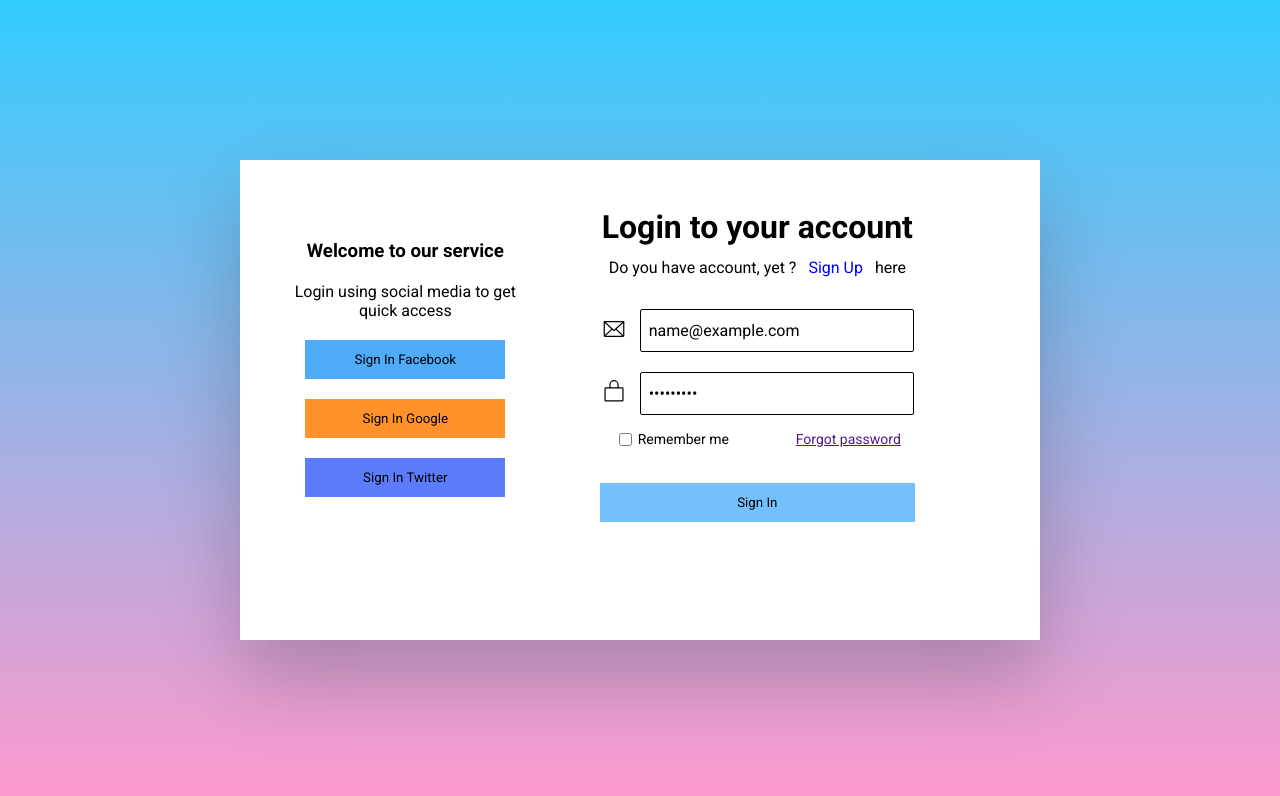
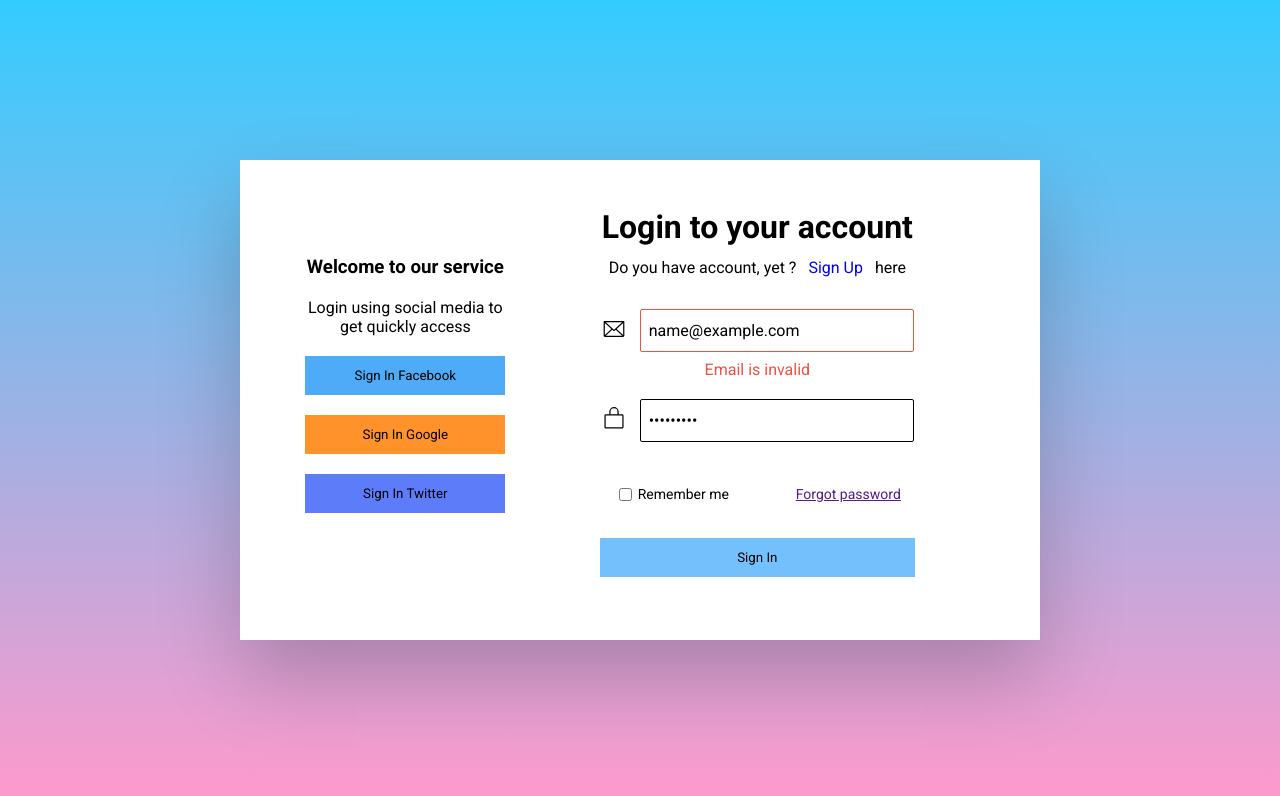
Before and after one commit to Vinh23123/KL-FE, a React (Vite) app: page /login in a window 1280 px wide. Both pictures are taken after typing "name@example.com", "Sample123" into the empty fields and a click on the button "Sign In". Shown: the top 796 px of the page. Built offline with nearby package versions, Linux system fonts and the light colour scheme.

Commit message:
update handle validation login form

```diff
--- a/src/App.jsx
+++ b/src/App.jsx
@@ -5,12 +5,14 @@ import Home from "./pages/Home";
 import AppLayout from "./pages/AppLayout";
 import Slider from "./pages/Slider";
 import Login from "./components/Login";
+import Signup from "./components/Signup";
 
 function App() {
   return (
     <Routes>
       {/* AppLayout will wrap all these routes */}
       <Route path="/login" element={<Login />} />
+      <Route path="/signup" element={<Signup />} />
       <Route path="/" element={<AppLayout />}>
         <Route path="home" element={<Home />} />
         {/* <Route path="rooms" element={<Slider />}>
--- a/src/components/Login.jsx
+++ b/src/components/Login.jsx
@@ -3,24 +3,77 @@ import { useNavigate } from "react-router-dom";
 
 import "../styles/Login.scss";
 import { Envelope, LockSimple } from "@phosphor-icons/react";
+import { VALIDATOR as pattern } from "../constant/PatternValidate";
+import { useEffect } from "react";
+
+const FAKE_USER = {
+  email: "admin@test.com",
+  password: "123",
+};
 
 const Login = () => {
-  const [email, setEmail] = useState("");
-  const [password, setPassword] = useState("");
+  const navigate = useNavigate();
+  const [errors, setErrors] = useState({});
+  const [formData, setFormData] = useState({
+    email: "",
+    password: "",
+    confirmPassword: "",
+  });
 
-  const navigate = useNavigate();
+  const borderRedEmail = errors.email ? `error-message` : "";
+  const borderRedPassword = errors.password ? `error-message` : "";
 
   const handleNavigateSignUp = () => {
-    console.log("hello");
+    console.log("switch to signup");
+    navigate("/signup");
+  };
 
-    // navigate("/signup");
+  const handleChange = (e) => {
+    console.log(e.target);
+    const { name, value } = e.target;
+    setFormData({ ...formData, [name]: value });
+    setErrors({ ...errors, [name]: "" }); // Clear the error when user starts typing
+  };
+
+  const validateForm = (data) => {
+    const newErrors = {}; // Create a new errors object instead of mutating the state
+
+    if (!data.email.trim()) {
+      newErrors.email = "Email is required";
+    } else if (!pattern.email.test(formData.email)) {
+      newErrors.email = "Email is invalid";
+    }
+
+    if (!data.password) {
+      newErrors.password = "Password is required";
+    } else if (data.password.length < 8) {
+      newErrors.password = "Password must be at least 8 characters long";
+    }
+
+    if (data.confirmPassword !== data.password) {
+      newErrors.confirmPassword = "Passwords do not match";
+    }
+
+    return newErrors;
   };
 
   const handleSubmit = (e) => {
     e.preventDefault();
     console.log("Checkpoint");
-
-    if (!email || !password) return;
+    const newErrors = validateForm(formData);
+    // Object.keys(newErros) return an array of key of the object
+    setErrors(newErrors);
+    if (Object.keys(newErrors).length === 0) {
+      if (
+        formData.email === FAKE_USER.email &&
+        formData.password === FAKE_USER.password
+      ) {
+        navigate("/home");
+        console.log("Form submitted successfully!");
+      }
+    } else {
+      console.log("Form submission failed due to validation errors.");
+    }
   };
 
   return (
@@ -32,7 +85,7 @@ const Login = () => {
               <h3 className="mb-20">Welcome to our service</h3>
 
               <p className="mb-20">
-                Login using social media to get quick access
+                Login using social media to get quickly access
               </p>
             </div>
             <div>
@@ -64,34 +117,57 @@ const Login = () => {
             </p>
 
             <form className="login__form" onSubmit={(e) => handleSubmit(e)}>
-              <div className="login__form__items flex-align-center mb-20">
+              <div className="mb-20 flex">
+                <div className="login__form__items flex-align-center">
                   {/* icon email */}
                   <label htmlFor="email">
                     <Envelope size={26} />
                   </label>
                   <input
+                    className={`${borderRedEmail}`}
                     type="email"
                     id="email"
                     name="email"
-                  value={email}
-                  onChange={(e) => setEmail(e.target.value)}
+                    value={formData.email}
+                    onChange={(e) => handleChange(e)}
                     placeholder="Email address"
                   />
                 </div>
+                <div>
+                  {errors.email ? (
+                    <span className="error-message-alert">{errors.email} </span>
+                  ) : (
+                    <></>
+                  )}
+                </div>
+              </div>
+              <div className="mb-20 flex">
                 <div className="login__form__items flex-align-center ">
                   {/* icon password */}
                   <label htmlFor="password">
                     <LockSimple size={26} />
                   </label>
                   <input
+                    className={`${borderRedPassword}`}
                     type="password"
                     id="password"
                     name="password"
-                  value={password}
+                    value={formData.password}
+                    onChange={(e) => handleChange(e)}
                     placeholder="Password"
-                  onChange={(e) => setPassword(e.target.value)}
                   />
                 </div>
+                <div>
+                  {errors.password ? (
+                    <span className="error-message-alert">
+                      {errors.password}
+                    </span>
+                  ) : (
+                    <></>
+                  )}
+                </div>
+              </div>
+
               <div className="login__form__sec">
                 <div className="login__form__remember">
                   <input type="checkbox" />
--- /dev/null
+++ b/src/components/Signup.jsx
@@ -0,0 +1,5 @@
+const Signup = () => {
+  return <div>check</div>;
+};
+
+export default Signup;
--- /dev/null
+++ b/src/constant/PatternValidate.js
@@ -0,0 +1,3 @@
+export const VALIDATOR = {
+  email: /S+@S+.S+/,
+};
--- a/src/styles/Login.scss
+++ b/src/styles/Login.scss
@@ -10,7 +10,14 @@
     margin-bottom: 12px;
   }
   &__left-item {
-    // background-color: red;
+    // box-shadow: 0 2.4rem 4.8rem rgba(29, 29, 29, 0.356);
+    padding: 1rem;
+    transition: 1s;
+    transition-timing-function: ease-in-out;
+  }
+
+  &__left-item:hover {
+    box-shadow: 0 2.4rem 4.8rem rgba(29, 29, 29, 0.356);
   }
 
   &__signup {
@@ -92,7 +99,7 @@
       border: none;
       background-color: $button-background-base;
       cursor: pointer;
-      transition-duration: 1s;
+      transition-duration: 0.5s;
       transition-timing-function: ease-in-out;
     }
     &__btn:hover {
@@ -158,3 +165,22 @@
 .mb-20 {
   margin-bottom: 20px;
 }
+
+.error-message {
+  border: 1px solid $danger-color !important;
+}
+
+.error-message-alert {
+  text-align: start;
+  color: $danger-color;
+}
+
+.mb-10 {
+  margin-bottom: 10px;
+}
+
+.flex {
+  display: flex;
+  flex-direction: column;
+  gap: 0.5rem;
+}
```
Lines whose indentation alone changed are shown as unchanged.
